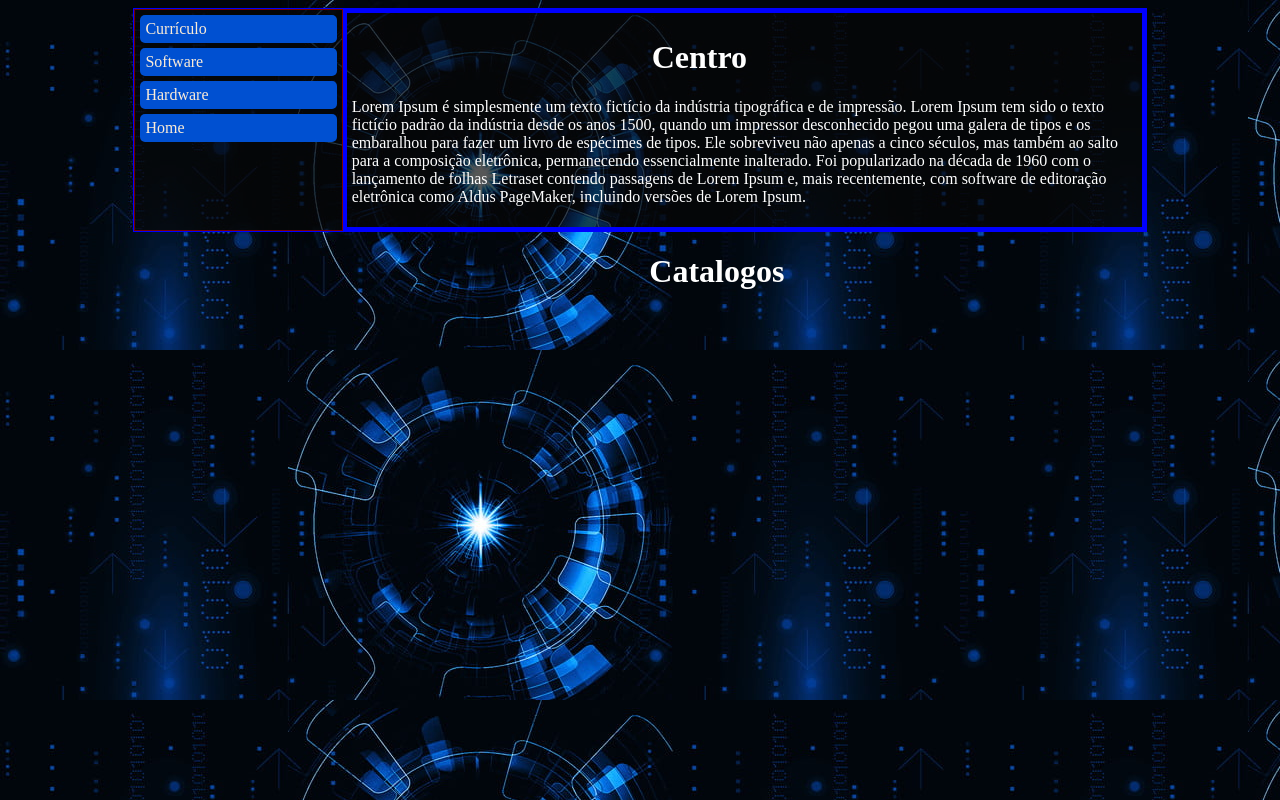
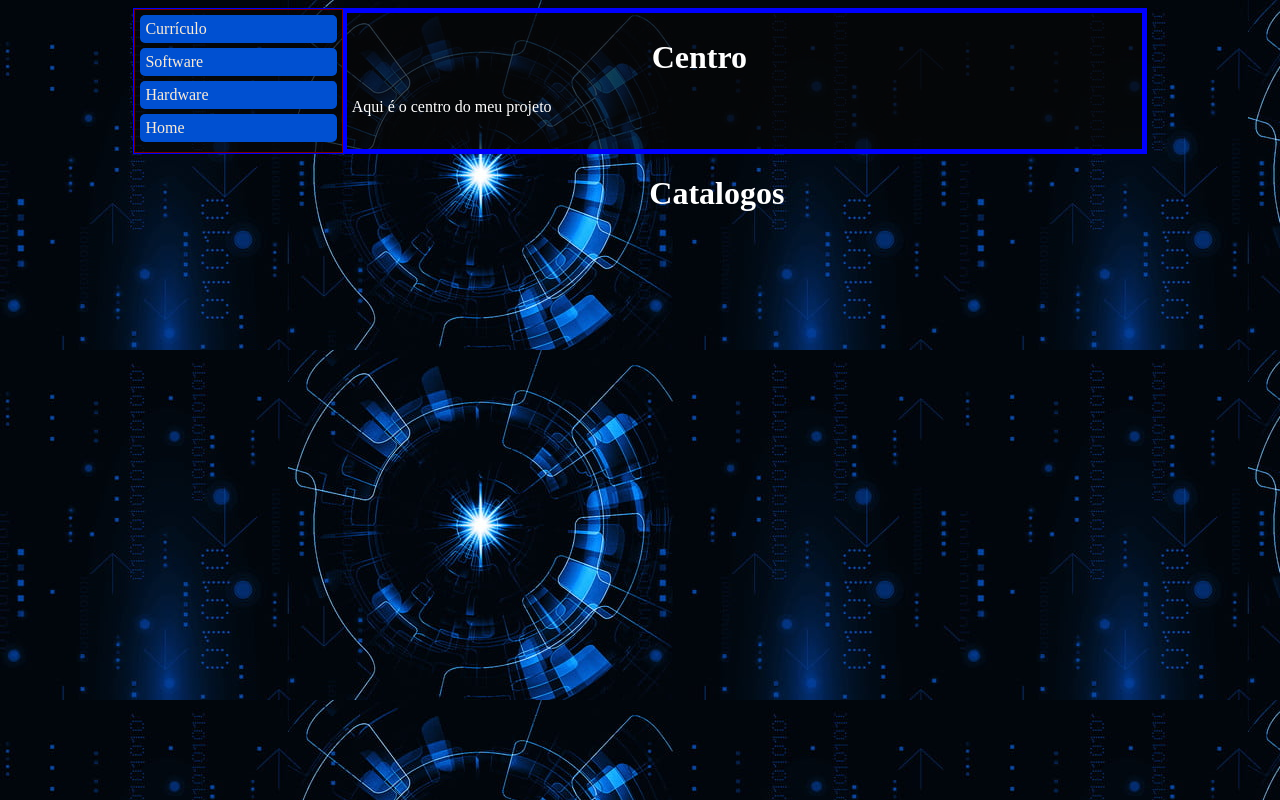
Before and after one commit to johanssantos02/AULA, a plain HTML site: page index.html in a window 1280 px wide. Drawn offline with Linux system fonts and the light colour scheme.

Commit message:
Update index.html
Deus é bom

```diff
--- a/index.html
+++ b/index.html
@@ -70,7 +70,7 @@
     <div id="centro">
         <h1>Centro</h1>
         <p>
-            Lorem Ipsum é simplesmente um texto fictício da indústria tipográfica e de impressão. Lorem Ipsum tem sido o texto fictício padrão da indústria desde os anos 1500, quando um impressor desconhecido pegou uma galera de tipos e os embaralhou para fazer um livro de espécimes de tipos. Ele sobreviveu não apenas a cinco séculos, mas também ao salto para a composição eletrônica, permanecendo essencialmente inalterado. Foi popularizado na década de 1960 com o lançamento de folhas Letraset contendo passagens de Lorem Ipsum e, mais recentemente, com software de editoração eletrônica como Aldus PageMaker, incluindo versões de Lorem Ipsum.
+            Aqui é o centro do meu projeto
         </p>
 
     </div>
```
